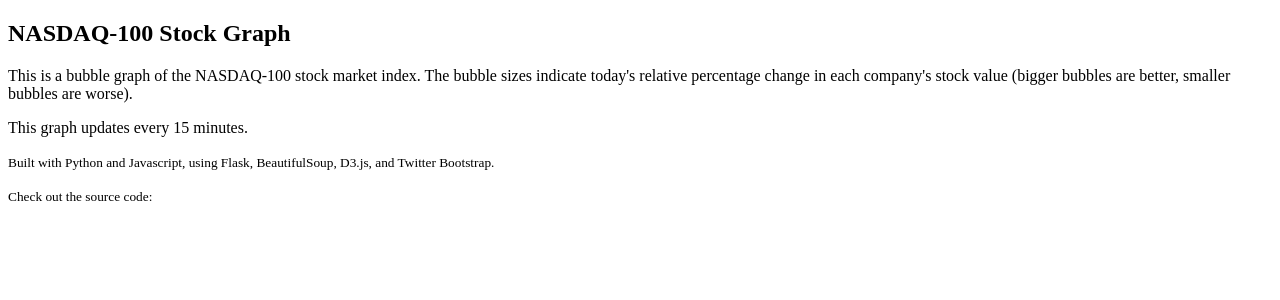
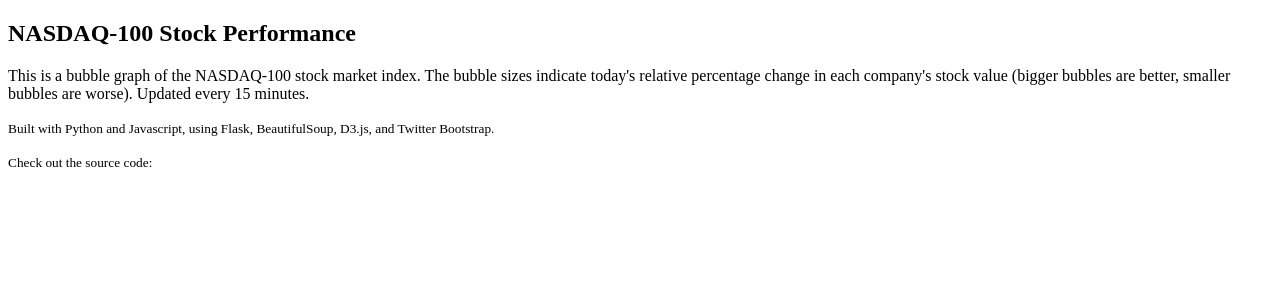
Before and after one commit to mmccollow/stock_bubbles, a Flask app: template templates/index.html in a window 1280 px wide. Shown: the top 300 px of the page. Run offline with Flask 2, Linux system fonts and the light colour scheme; the template is opened without the code that fills it, so the values that code supplies are empty.

Commit message:
Minor formatting

```diff
--- a/templates/index.html
+++ b/templates/index.html
@@ -15,9 +15,8 @@
 <body onload="drawGraph();">
   <div class="row">
     <div class="col-4 jumbotron">
-      <h2>NASDAQ-100 Stock Graph</h2>
-      <p class="lead">This is a bubble graph of the NASDAQ-100 stock market index. The bubble sizes indicate today's relative percentage change in each company's stock value (bigger bubbles are better, smaller bubbles are worse).</p>
-      <p class="lead">This graph updates every 15 minutes.</p>
+      <h2>NASDAQ-100 Stock Performance</h2>
+      <p class="lead">This is a bubble graph of the NASDAQ-100 stock market index. The bubble sizes indicate today's relative percentage change in each company's stock value (bigger bubbles are better, smaller bubbles are worse). Updated every 15 minutes.</p>
       <p><small>Built with Python and Javascript, using Flask, BeautifulSoup, D3.js, and Twitter Bootstrap.</small></p>
       <p><small>Check out the source code:</small></p>
       <img src="{{ qr }}" />
```
